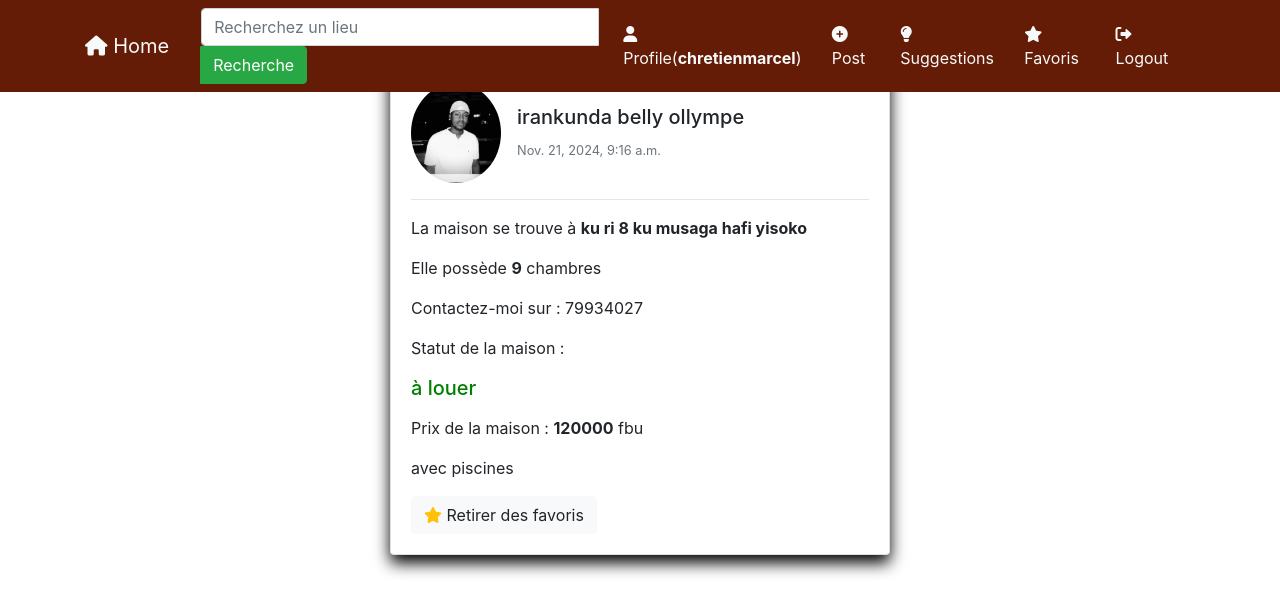
After one commit to chretienMarcel/avendre2, a Django app: page /favoris/ in a window 1280 px wide. The commit adds this page. Shown: the top 614 px of the page. Run offline with Django 5.2, Linux system fonts and the light colour scheme; a user stored in the database is signed in; data comes from the database, SQL or seed files in the repository; both versions use the stored data as it was after the commit; some libraries are stand-ins or nearby versions.

Commit message:
initialiser

```diff
--- a/blog/models.py
+++ b/blog/models.py
@@ -3,29 +3,33 @@ from django.contrib.auth.models import User
 from django.core.validators import FileExtensionValidator
 
 # Create your models here.
+statut = (
+    ("à louer", "à louer"),
+    ("à vendre", "à vendre")
+)
+
 class Post(models.Model):
     id = models.AutoField(primary_key=True)
-    location= models.CharField(max_length=500,null=False,blank=False)
-    description= models.CharField(max_length=500,null=False,blank=False)
-    chambres=models.IntegerField(null=False,blank=False)
-    telephone=models.IntegerField(null=False,blank=False)
-    prix_en_fbu=models.IntegerField(null=False,blank=False,default=0)
-    image1= models.ImageField(default='default.png',upload_to='post',validators=[FileExtensionValidator(['png','jpg','jpeg'])])
-    image2= models.ImageField(default='default.png',upload_to='post',validators=[FileExtensionValidator(['png','jpg','jpeg'])])
-    image3= models.ImageField(default='default.png',upload_to='post',validators=[FileExtensionValidator(['png','jpg','jpeg'])])
-    image4= models.ImageField(default='default.png',upload_to='post',validators=[FileExtensionValidator(['png','jpg','jpeg'])])
-    image5= models.ImageField(default='default.png',upload_to='post',validators=[FileExtensionValidator(['png','jpg','jpeg'])])
+    location = models.CharField(max_length=500, null=False, blank=False)
+    description = models.CharField(max_length=500, null=False, blank=False)
+    statut = models.CharField(max_length=20, choices=statut, default="à louer")
+    chambres = models.IntegerField(null=False, blank=False)
+    telephone = models.CharField(null=False, blank=False, max_length=12)  # Utilisez CharField pour les numéros de téléphone
+    prix_en_fbu = models.IntegerField(null=False, blank=False, default=0)
+    image1 = models.ImageField(default='default.png', upload_to='post', validators=[FileExtensionValidator(['png', 'jpg', 'jpeg'])])
+    image2 = models.ImageField(default='default.png', upload_to='post', validators=[FileExtensionValidator(['png', 'jpg', 'jpeg'])])
+    image3 = models.ImageField(default='default.png', upload_to='post', validators=[FileExtensionValidator(['png', 'jpg', 'jpeg'])])
+    image4 = models.ImageField(default='default.png', upload_to='post', validators=[FileExtensionValidator(['png', 'jpg', 'jpeg'])])
+    image5 = models.ImageField(default='default.png', upload_to='post', validators=[FileExtensionValidator(['png', 'jpg', 'jpeg'])])
 
-    author=models.ForeignKey(User,on_delete=models.CASCADE)
-    date_created=models.DateTimeField(auto_now=True)
+    author = models.ForeignKey(User, on_delete=models.CASCADE)
+    date_created = models.DateTimeField(auto_now=True)
 
     class Meta:
-        ordering=('-date_created',)
-# models.py
-
+        ordering = ('-date_created',)
 
 class Suggestion(models.Model):
-    user = models.ForeignKey(User,on_delete=models.CASCADE)
+    user = models.ForeignKey(User, on_delete=models.CASCADE)
     facilite_utilisation = models.TextField()  # Question 1
     appreciations = models.TextField()  # Question 2
     problèmes = models.TextField()  # Question 3
@@ -34,3 +38,19 @@ class Suggestion(models.Model):
 
     def __str__(self):
         return f'Suggestion de {self.user.username}'
+
+from django.db import models
+from django.contrib.auth.models import User
+from .models import Post  # Assurez-vous d'importer le modèle Post
+
+class Favoris(models.Model):
+    id = models.AutoField(primary_key=True)  # Champ id auto-généré
+    user = models.ForeignKey(User, on_delete=models.CASCADE)
+    post = models.ForeignKey(Post, on_delete=models.CASCADE)
+    date_created = models.DateTimeField(auto_now_add=True)  # Date de création
+
+    class Meta:
+        unique_together = ('user', 'post')  # Assure qu'un utilisateur ne peut ajouter qu'une seule fois un post aux favoris
+
+    def __str__(self):
+        return f'Favori de {self.user.username} - {self.post.id}'
--- /dev/null
+++ b/blog/templates/blog/favoris.html
@@ -0,0 +1,44 @@
+{% extends 'partials/base.html' %}
+{% block content %}
+<div class="container">
+    <h2>Mes Favoris</h2>
+    <div class="row">
+        <div class="col-md-8 offset-md-2">
+            {% if favoris %}
+                {% for favoris in favoris %}
+                    <div class="card my-3 shadow-custom" style="max-width: 500px; margin: auto;">
+                        <div class="card-body">
+                            <div class="d-flex align-items-center mb-3">
+                                <img class="rounded-circle" src="{{ favoris.post.author.profilemodel.image.url }}" alt="photo" style="width: 90px; height: 100px; object-fit: cover;">
+                                <div class="ml-3">
+                                    <h5>{{ favoris.post.author.first_name }} {{ favoris.post.author.last_name }}</h5>
+                                    <small class="text-muted">{{ favoris.post.date_created }}</small>
+                                </div>
+                            </div>
+                            <hr>
+                            <p class="text-justify">La maison se trouve à <strong>{{ favoris.post.location }}</strong></p>
+                            <p class="text-justify">Elle possède <strong>{{ favoris.post.chambres }}</strong> chambres</p>
+                            <p class="text-justify">Contactez-moi sur : {{ favoris.post.telephone }}</p>
+                            <p class="text-justify">Statut de la maison : <h5 style="color: green;">{{ favoris.post.statut }}</h5></p>
+                            <p class="text-justify">Prix de la maison : <strong>{{ favoris.post.prix_en_fbu }}</strong> fbu</p>
+                            <p class="text-justify">{{ favoris.post.description }}</p>
+                            <a href="{% url 'favoris_toggle' favoris.post.id %}" class="btn btn-light">
+                                <i class="fas fa-star text-warning"></i> Retirer des favoris
+                            </a>
+                        </div>
+                    </div>
+                {% endfor %}
+            {% else %}
+                <div class="alert alert-warning" role="alert">
+                    Aucune favori trouvé.
+                </div>
+            {% endif %}
+        </div>
+    </div>
+</div>
+<style>
+    .shadow-custom {
+        box-shadow: 0 8px 16px rgba(0, 0, 0, 1); /* Ombre plus prononcée */
+    }
+</style>
+{% endblock %}
--- a/blog/templates/partials/nav.html
+++ b/blog/templates/partials/nav.html
@@ -7,7 +7,7 @@
     </button>
     <form method="GET" action="{% url 'search' %}" class="mx-3">
       <div class="input-group">
-        <input type="search" placeholder="Recherchez un lieu" name="item-name" class="form-control" style="width: 400px;"> <!-- Ajustez la largeur ici -->
+        <input type="search" placeholder="Recherchez un lieu" name="item-name" class="form-control" style="width: 300px;"> <!-- Ajustez la largeur ici -->
         <div class="input-group-append">
           <button class="btn btn-success" type="submit">Recherche</button>
         </div>
@@ -25,6 +25,11 @@
         </li>
         <li class="nav-item"></li>
           <a class="nav-link text-light" href="{% url 'suggestions' %}"><i class="fas fa-lightbulb"></i> Suggestions</a>
+        </li>
+        <li class="nav-item">
+          <a class="nav-link text-light" href="{% url 'favoris' %}">
+            <i class="fas fa-star"></i> Favoris
+          </a>
         </li>
         <li class="nav-item">
           <a class="nav-link text-light" href="#" data-toggle="modal" data-target="#logoutModal">  <i class="fas fa-sign-out-alt"></i> Logout</a>
--- a/blog/urls.py
+++ b/blog/urls.py
@@ -1,16 +1,15 @@
 from django.urls import path
-from .import views
+from . import views
 
-urlpatterns=[
-
+urlpatterns = [
     path('', views.accueil, name='accueil'),
-    path('blog/',views.index,name='blog-index'),
-    path('search/',views.recherche,name='search'),
+    path('blog/', views.index, name='blog-index'),
+    path('search/', views.recherche, name='search'),
     path('poster/', views.poster, name='poster'),
-   # path('post_detail/<int:pk>/',views.post_detail,name ='blog-post-detail'),
-    path('post_edit/<int:pk>/',views.post_edit,name ='blog-post-edit'),
+    path('post_edit/<int:pk>/', views.post_edit, name='blog-post-edit'),
     path('post_delete/<int:post_id>/', views.delete_post, name='delete'),
-     path('suggestions/', views.suggestions, name='suggestions'),
-     path('suggestions/delete/<int:suggestion_id>/', views.delete_suggestion, name='delete_suggestion'),
-
+    path('suggestions/', views.suggestions, name='suggestions'),
+    path('suggestions/delete/<int:suggestion_id>/', views.delete_suggestion, name='delete_suggestion'),
+    path('favoris/<int:post_id>/', views.toggle_favoris, name='favoris_toggle'),  # Pour ajouter/retirer un post des favoris
+      path('favoris/', views.favoris, name='favoris'),  # Pour ajouter/retirer un post des favoris
 ]
--- a/blog/views.py
+++ b/blog/views.py
@@ -11,9 +11,13 @@ def accueil(request):
     return render(request, 'blog/accueil.html')
 @login_required
 def index(request):
-     # Récupérer tous les posts
-    posts = Post.objects.all()
-    return render(request, 'blog/index.html',{'posts': posts})
+    posts = Post.objects.all()  # Récupérer tous les posts
+    favoris_ids = Favoris.objects.filter(user=request.user).values_list('post_id', flat=True)  # Récupérer les IDs des favoris
+
+    return render(request, 'blog/index.html', {
+        'posts': posts,
+        'favoris_ids': favoris_ids,  # Passer les IDs des favoris au template
+    })
 from django.shortcuts import render
 from .forms import PostForm  # Assurez-vous d'importer votre formulaire
 
@@ -41,6 +45,9 @@ def delete_post(request, post_id):
         return redirect('users-profile')  # Redirigez vers la page de profil
 from django.shortcuts import render
 from .models import Post
+from django.shortcuts import render
+from django.db.models import Q  # Importer Q pour les requêtes complexes
+from .models import Post
 
 def recherche(request):
     # Récupérer le paramètre de recherche
@@ -48,7 +55,25 @@ def recherche(request):
     posts = []  # Initialiser une liste vide pour les posts
 
     if query:  # Vérifier si une requête a été faite
-        posts = Post.objects.filter(location__icontains=query)  # Chercher dans la base de données
+        # Essayer de convertir les chambres et le prix en entier
+        try:
+            chambres_query = int(query)
+        except ValueError:
+            chambres_query = None  # Si la conversion échoue
+
+        try:
+            prix_query = int(query)
+        except ValueError:
+            prix_query = None
+
+        # Construire la requête avec Q
+        filters = Q(location__icontains=query) | \
+                  Q(description__icontains=query) | \
+                  (Q(chambres=chambres_query) if chambres_query is not None else Q()) | \
+                  (Q(prix_en_fbu=prix_query) if prix_query is not None else Q()) | \
+                  Q(author__username__icontains=query)
+
+        posts = Post.objects.filter(filters).distinct()  # Appliquer les filtres et éviter les doublons
 
     context = {
         'posts': posts,
@@ -57,8 +82,6 @@ def recherche(request):
     }
 
     return render(request, 'blog/index.html', context)
-     # Passez le formulaire au template
-
 def post_edit(request,pk):
    post=Post.objects.get(id=pk)
    if request.method == 'POST':
@@ -114,7 +137,7 @@ def suggestions(request):
     })
 # blog/views.py
 from django.shortcuts import get_object_or_404, redirect
-from .models import Suggestion
+from .models import Suggestion,Favoris
 from django.contrib.auth.decorators import login_required
 
 @login_required
@@ -122,3 +145,20 @@ def delete_suggestion(request, suggestion_id):
     suggestion = get_object_or_404(Suggestion, id=suggestion_id, user=request.user)
     suggestion.delete()
     return redirect('suggestions')  # Redirigez vers la page des suggestions
+from django.shortcuts import get_object_or_404, render, redirect
+from .models import Post, Favoris
+
+def toggle_favoris(request, post_id):
+    post = get_object_or_404(Post, id=post_id)
+    favoris, created = Favoris.objects.get_or_create(user=request.user, post=post)
+
+    if not created:  # Si le favori existait déjà, on le supprime
+        favoris.delete()
+
+    return redirect('blog-index')
+def favoris(request):
+    favoris = Favoris.objects.filter(user=request.user).select_related('post')  # Récupérer les favoris de l'utilisateur
+
+    return render(request, 'blog/favoris.html', {
+        'favoris': favoris,  # Passer les favoris au template
+    })
```
Also changed, not shown: AVENDRE/settings.py (+6 -6 lines), blog/admin.py (+5 -2 lines), blog/forms.py (+22 -10 lines), blog/templates/blog/index.html (+6 -1 lines), blog/migrations/0010_alter_post_telephone.py (added), blog/migrations/0011_post_statut_alter_post_telephone.py (added), blog/migrations/0012_favoris.py (added), db.sqlite3, media/post/images_1_LRdhMSp.jpeg (added), media/post/images_1_qSfudxn.jpeg (added), media/post/images_3_46w5LiK.jpeg (added), media/post/images_3_U6cBFw9.jpeg (added), media/post/images_PGP5BwS.jpeg (added).
